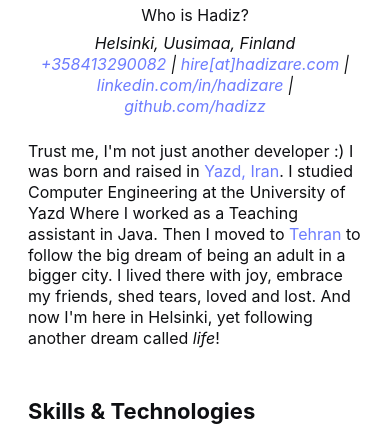
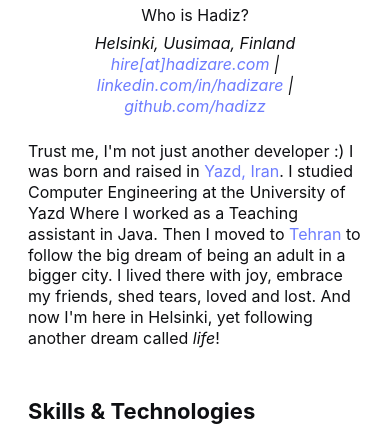
Before and after one commit to hadizz/hadizare, a website: page index.html in a window 390 px wide. Shown: the part 290-728 px from the top of the page. Drawn offline with Linux system fonts and the light colour scheme; no server answers; files whose address does not match are found by name.

Commit message:
hide phone

```diff
--- a/index.html
+++ b/index.html
@@ -144,7 +144,7 @@
           <header>Who is Hadiz?</header>
           <address>
             <div>Helsinki, Uusimaa, Finland</div>
-            <a href="tel:+358413290082">+358413290082</a> |
+            <!-- <a href="tel:+358413290082">+358413290082</a> | -->
             <a href="mailto:hire@hadizare.com"
               >hire[at]hadizare.com</a
             >
```
